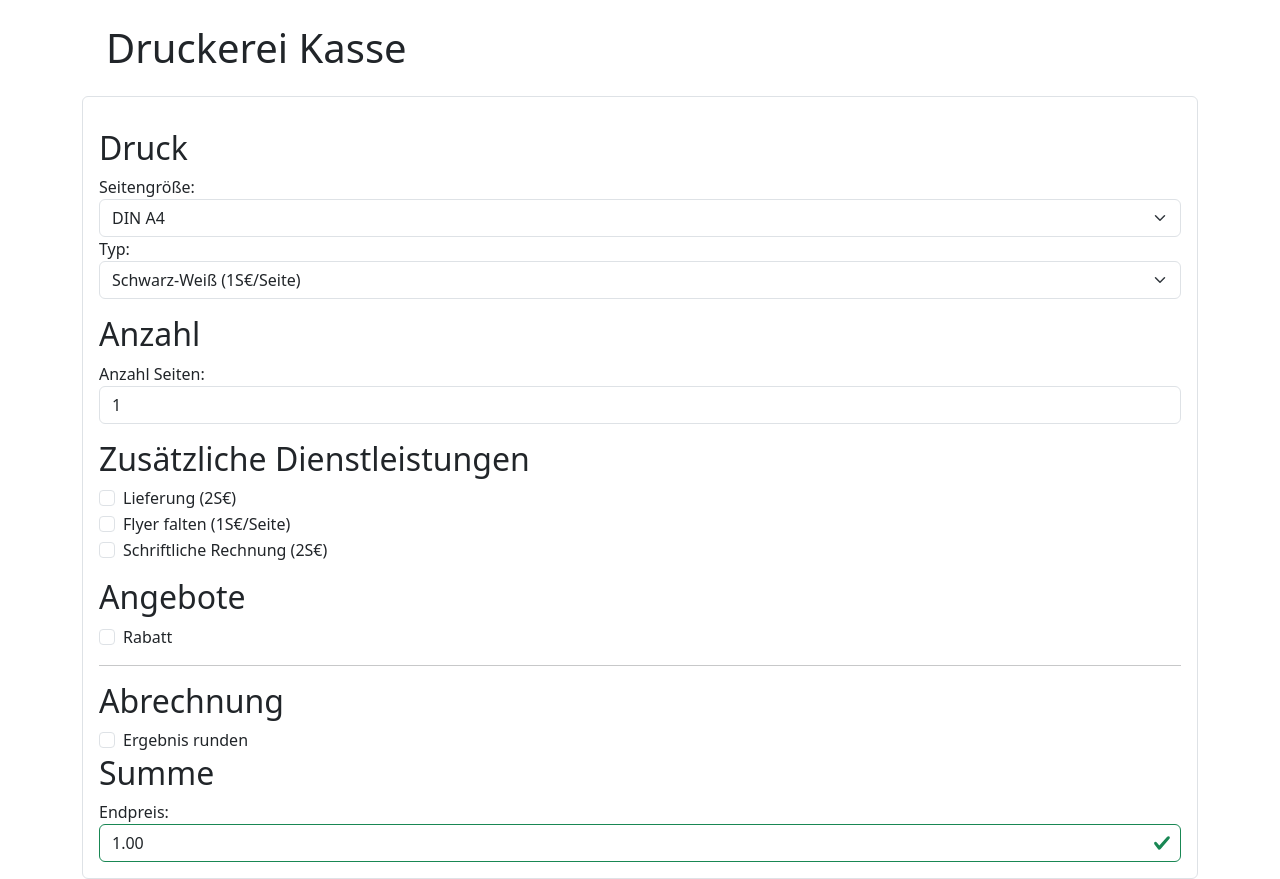
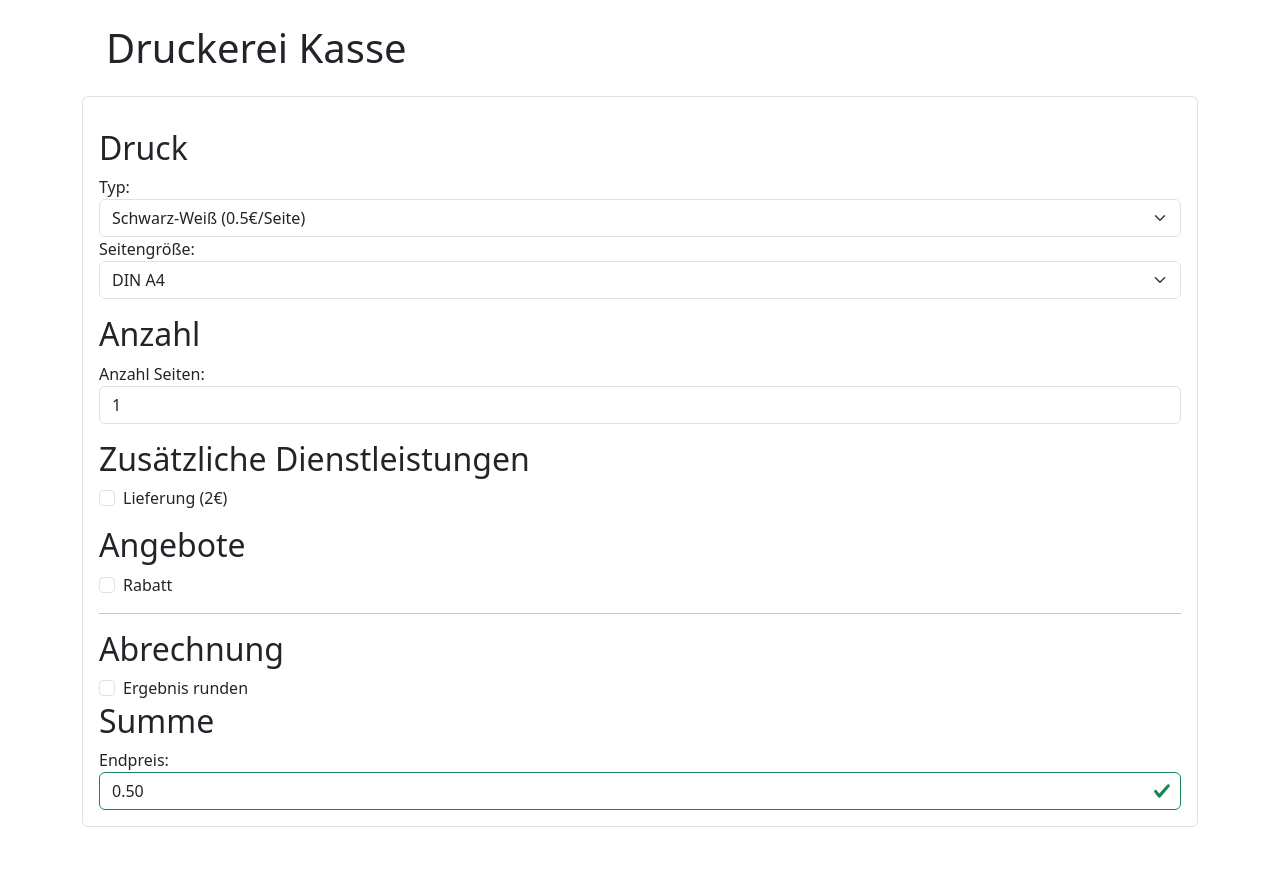
Before and after one commit to alexcoder04/checkout-ui, a plain HTML site: page index.html in a window 1280 px wide. After the commit the page ends 827 px from the top, so only its background shows below. Drawn offline with nearby package versions, Linux system fonts and the light colour scheme.

Commit message:
refactor

```diff
--- a/index.html
+++ b/index.html
@@ -7,95 +7,92 @@
 
   <link rel="stylesheet" href="https://cdn.jsdelivr.net/npm/bootstrap@5.3.0/dist/css/bootstrap.min.css">
   <script src="https://cdn.jsdelivr.net/npm/bootstrap@5.3.0/dist/js/bootstrap.bundle.min.js" defer></script>
+  <script src="/index.js" defer></script>
 </head>
 <body>
   <div class="container container-fluid">
   <h1 class="m-4">Druckerei Kasse</h1>
 
   <div class="container border rounded p-3">
-    <!--
-    <h2>Grundbetrag</h2>
-
-    <div>
-        <label for="base">Grundbetrag:</label>
-        <select class="form-select" name="base" id="base" onchange="calculatePrice()">
-            <option value="default" selected>Standard (5S€)</option>
-            <option value="partner">Partner (0S€)</option>
-        </select>
-    </div>
-    -->
-
     <h2 class="mt-3">Druck</h2>
 
     <div>
+      <label for="pageType">Typ:</label>
+      <select class="form-select" id="pageType" onchange="refresh()">
+        <option value="black-white" selected>Schwarz-Weiß (0.5€/Seite)</option>
+        <option value="color">Farbe (4€/Seite)</option>
+        <!--<option value="custom">Individuell</option>-->
+      </select>
+    </div>
+
+    <div>
         <label for="pageSize">Seitengröße:</label>
-        <select class="form-select" name="pageSize" id="pageSize" onchange="calculatePrice()">
+        <select class="form-select" name="pageSize" id="pageSize" onchange="refresh()">
             <option value="A4" selected>DIN A4</option>
             <option value="A3">DIN A3 (doppleter Preis)</option>
         </select>
     </div>
 
-    <div>
-      <label for="pageType">Typ:</label>
-      <select class="form-select" id="pageType" onchange="calculatePrice()">
-        <option value="black-white" selected>Schwarz-Weiß (1S€/Seite)</option>
-        <option value="color">Farbe (3S€/Seite)</option>
-        <option value="custom">Individuell</option>
-      </select>
-    </div>
-
+    <!--
     <div id="custom-price-container">
-        <label for="customPrice">Individueller Preis (in S€/Seite):</label>
+        <label for="customPrice">Individueller Preis (in €/Seite):</label>
         <input class="form-control" type="number" name="customPrice" id="customPrice" min="0.1" max="20">
     </div>
+    -->
 
     <h2 class="mt-3">Anzahl</h2>
 
     <div>
       <label for="pageNumber">Anzahl Seiten:</label>
-      <input type="number" class="form-control" id="pageNumber" min="1" max="50" value="1" onchange="calculatePrice()" onkeyup="calculatePrice()">
+      <input type="number" class="form-control" id="pageNumber" min="1" max="50" value="1" onchange="refresh()" onkeyup="refresh()">
     </div>
 
     <h2 class="mt-3">Zusätzliche Dienstleistungen</h2>
 
     <div>
         <div class="form-check">
-            <input type="checkbox" name="delivery" id="delivery" class="form-check-input" onchange="calculatePrice()">
-            <label for="delivery" class="form-check-label">Lieferung (2S€)</label>
+            <input type="checkbox" name="delivery" id="delivery" class="form-check-input" onchange="refresh()">
+            <label for="delivery" class="form-check-label">Lieferung (2€)</label>
         </div>
     </div>
 
+    <!--
     <div>
         <div class="form-check">
-            <input type="checkbox" name="folding" id="folding" class="form-check-input" onchange="calculatePrice()">
-            <label for="folding" class="form-check-label">Flyer falten (1S€/Seite)</label>
+            <input type="checkbox" name="folding" id="folding" class="form-check-input" onchange="refresh()">
+            <label for="folding" class="form-check-label">Flyer falten (1€/Seite)</label>
         </div>
     </div>
+    -->
 
+    <!--
     <div>
         <div class="form-check">
-            <input type="checkbox" name="bill" id="bill" class="form-check-input" onchange="calculatePrice()">
-            <label for="bill" class="form-check-label">Schriftliche Rechnung (2S€)</label>
+            <input type="checkbox" name="bill" id="bill" class="form-check-input" onchange="refresh()">
+            <label for="bill" class="form-check-label">Schriftliche Rechnung (2€)</label>
         </div>
     </div>
+    -->
 
+    <!--
     <div id="customer-name-container">
         <label for="customer-name">Kunde</label>
         <input type="text" name="customer-name" id="cusomer-name" class="form-control">
     </div>
+    -->
 
     <h2 class="mt-3">Angebote</h2>
 
     <div>
         <div class="form-check">
-            <input type="checkbox" name="show-discount" id="show-discount" class="form-check-input" onchange="calculatePrice()">
+            <input type="checkbox" name="show-discount" id="show-discount" class="form-check-input" onchange="refresh()">
             <label for="show-discount" class="form-check-label">Rabatt</label>
         </div>
     </div>
 
     <div id="discount-container">
         <label for="discount" class="m-3">Rabatt in %:</label>
-        <input type="number" class="form-control" name="discount" id="discount" min="0" max="90" onchange="calculatePrice()" onkeyup="calculatePrice()" value="0">
+        <input type="number" class="form-control" name="discount" id="discount" min="0" max="90" onchange="refresh()" onkeyup="refresh()" value="0">
     </div>
 
     <hr>
@@ -104,7 +101,7 @@
 
     <div>
         <div class="form-check">
-            <input type="checkbox" name="round" id="round" class="form-check-input" onchange="calculatePrice()">
+            <input type="checkbox" name="round" id="round" class="form-check-input" onchange="refresh()">
             <label for="round" class="form-check-label">Ergebnis runden</label>
         </div>
     </div>
@@ -120,10 +117,11 @@
   </div>
 
   <script defer>
-    var priceColor = 3;
-    var priceBlackWhite = 1;
+    /*
+    var priceColor = 4;
+    var priceBlackWhite = 0.5;
 
-    function calculatePrice() {
+    function refresh() {
       let price = 0;
       // Get the values from the input elements
       let pageNumber = document.getElementById("pageNumber").value;
@@ -172,12 +170,12 @@
       }
 
       // bill
-      if (document.getElementById("bill").checked) {
-        document.getElementById("customer-name-container").classList.remove("d-none");
-        price += 2;
-      } else {
-        document.getElementById("customer-name-container").classList.add("d-none");
-      }
+      //if (document.getElementById("bill").checked) {
+      //  document.getElementById("customer-name-container").classList.remove("d-none");
+      //  price += 2;
+      //} else {
+      //  document.getElementById("customer-name-container").classList.add("d-none");
+      //}
 
       // calculate discount
       if (document.getElementById("show-discount").checked) {
@@ -200,7 +198,8 @@
       document.getElementById("resultBox").value = (document.getElementById("round").checked ? Math.ceil(price) : price.toFixed(2));
     }
 
-    calculatePrice();
+    refresh();
+    */
   </script>
 </body>
 </html>
--- /dev/null
+++ b/index.js
@@ -0,0 +1,55 @@
+
+const pageTypeEl = document.getElementById("pageType");
+const pageSizeEl = document.getElementById("pageSize");
+const pagesNumberEl = document.getElementById("pageNumber");
+const deliveryEl = document.getElementById("delivery");
+const resultBoxEl = document.getElementById("resultBox");
+const discountShowEl = document.getElementById("show-discount");
+const discountAmountEl = document.getElementById("discount");
+const discountContainerEl = document.getElementById("discount-container");
+const roundEl = document.getElementById("round");
+
+const PRICE_BLACK_WHITE = 0.5;
+const PRICE_COLOR = 4;
+const PRICE_DELIVERY = 2;
+
+function refresh(){
+    let price = 0;
+    let pagesNumber = pagesNumberEl.value;
+
+    switch (pageTypeEl.value) {
+        case "black-white":
+            price += PRICE_BLACK_WHITE * pagesNumber;
+            break;
+        default:
+            price += PRICE_COLOR * pagesNumber;
+            break;
+    }
+
+    if (pageSizeEl.value == "A3") {
+        price *= 2;
+    }
+
+    if (deliveryEl.checked) {
+        price += PRICE_DELIVERY;
+    }
+
+    if (discountShowEl.checked) {
+      discountContainerEl.classList.remove("d-none");
+      if (discountAmountEl.value == "" || discountAmountEl.value == null) {
+        discountAmountEl.value = 0;
+        return;
+      }
+      if (discountAmountEl.value > 90) {
+        discountAmountEl.value = 90;
+        return;
+      }
+      price = price * (0.01 * (100 - discountAmountEl.value));
+    } else {
+      discountContainerEl.classList.add("d-none");
+    }
+
+    resultBoxEl.value = (roundEl.checked ? Math.ceil(price) : price.toFixed(2));
+}
+
+refresh();
```
